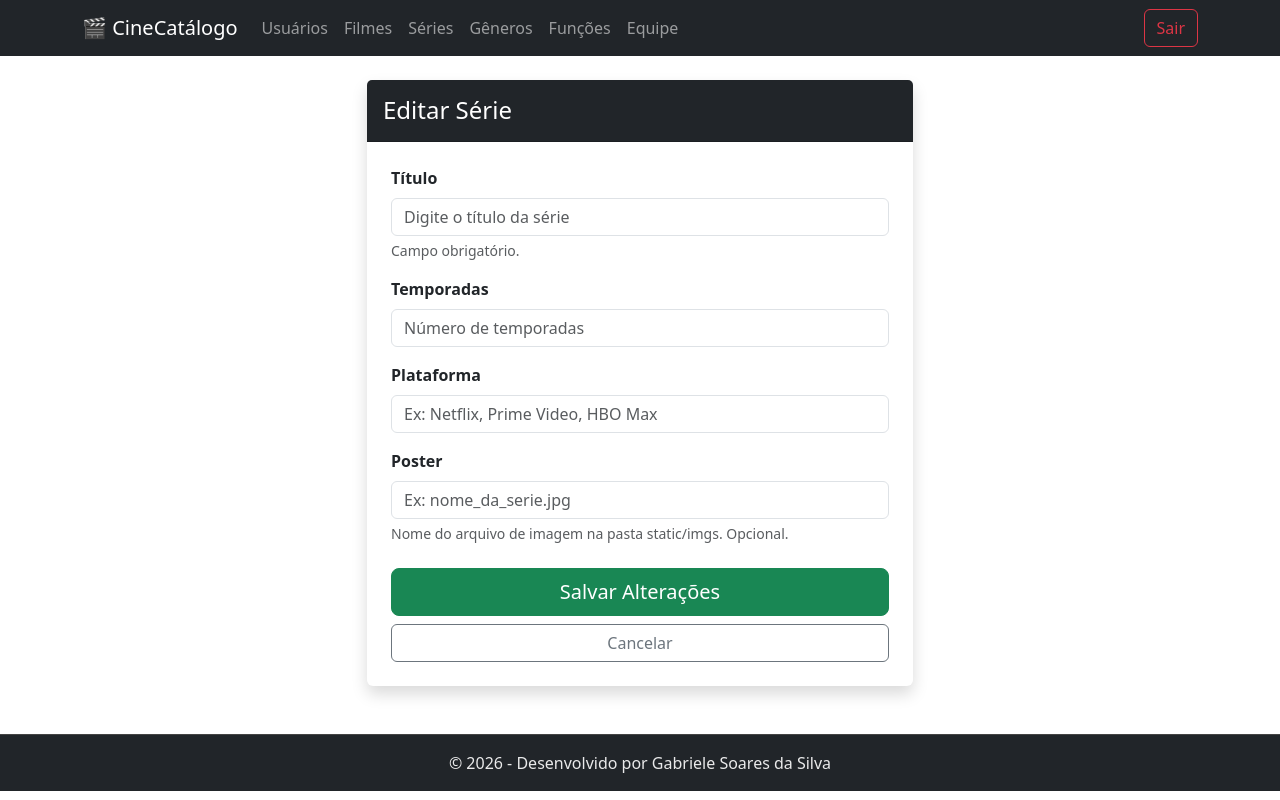
After one commit to Gabissilva24/t1-programacao-para-internet, a Flask app: template templates/series/editar_serie.html in a window 1280 px wide. The commit adds this page. Run offline with Flask 3, Linux system fonts and the light colour scheme; the template is opened without the code that fills it, so the values that code supplies are empty.

Commit message:
feat(catalogo): implementar edição e validações para séries

```diff
--- /dev/null
+++ b/templates/series/editar_serie.html
@@ -0,0 +1,79 @@
+{% extends 'base.html' %}
+
+{% block conteudo %}
+
+<div class="row justify-content-center">
+    <div class="col-md-6">
+
+        <div class="card shadow border-0">
+
+            <!-- Cabeçalho -->
+            <div class="card-header bg-dark text-white py-3">
+                <h4 class="mb-0"><i class="bi bi-tv"></i> Editar Série</h4>
+            </div>
+
+            <!-- Corpo -->
+            <div class="card-body p-4">
+
+                <form action="{{ url_for('editar_serie', id=item.id_serie) }}" method="POST">
+
+                    <!-- Campo Título -->
+                    <div class="mb-3">
+                        <label for="titulo" class="form-label fw-bold">Título</label>
+                        <input type="text" name="titulo" id="titulo" class="form-control"
+                               value="{{ item.titulo }}" placeholder="Digite o título da série" required>
+                        <div class="form-text">Campo obrigatório.</div>
+                    </div>
+
+                    <!-- Campo Temporadas -->
+                    <div class="mb-3">
+                        <label for="temporadas" class="form-label fw-bold">Temporadas</label>
+                        <input type="number" name="temporadas" id="temporadas" class="form-control"
+                               value="{{ item.temporadas }}" min="0" placeholder="Número de temporadas">
+                    </div>
+
+                    <!-- Campo Plataforma -->
+                    <div class="mb-3">
+                        <label for="plataforma" class="form-label fw-bold">Plataforma</label>
+                        <input type="text" name="plataforma" id="plataforma" class="form-control"
+                               value="{{ item.plataforma or '' }}" placeholder="Ex: Netflix, Prime Video, HBO Max">
+                    </div>
+
+                    <!-- Campo Poster -->
+                    <div class="mb-3">
+                        <label for="poster" class="form-label fw-bold">Poster</label>
+                        <input type="text" name="poster" id="poster" class="form-control"
+                               value="{{ item.poster or '' }}" placeholder="Ex: nome_da_serie.jpg">
+                        <div class="form-text">Nome do arquivo de imagem na pasta static/imgs. Opcional.</div>
+                    </div>
+
+                    <!-- Preview do poster atual -->
+                    {% if item.poster %}
+                    <div class="mb-3">
+                        <label class="form-label fw-bold">Poster Atual</label>
+                        <div>
+                            <img src="{{ url_for('static', filename='imgs/' + item.poster) }}"
+                                 alt="Poster atual"
+                                 class="rounded shadow-sm"
+                                 style="width: 80px; height: 110px; object-fit: cover;">
+                        </div>
+                    </div>
+                    {% endif %}
+
+                    <!-- Botões -->
+                    <div class="d-grid gap-2 mt-4">
+                        <button type="submit" class="btn btn-success btn-lg">
+                            <i class="bi bi-check-circle"></i> Salvar Alterações
+                        </button>
+                        <a href="{{ url_for('listar_series') }}" class="btn btn-outline-secondary">
+                            Cancelar
+                        </a>
+                    </div>
+
+                </form>
+            </div>
+        </div>
+    </div>
+</div>
+
+{% endblock %}
--- a/templates/series/inserir_serie.html
+++ b/templates/series/inserir_serie.html
@@ -17,7 +17,7 @@
             <div class="card-body p-4">
 
                 <!-- Formulário que envia dados para inserir série -->
-                <form action="{{ url_for('inserir_series') }}" method="POST">
+                <form action="{{ url_for('inserir_serie') }}" method="POST">
 
                     <!-- Campo título -->
                     <div class="mb-3">
@@ -32,7 +32,7 @@
                         <!-- Campo número de temporadas -->
                         <div class="col-md-6 mb-3">
                             <label for="temporadas" class="form-label fw-bold">Temporadas</label>
-                            <input type="number" name="temporadas" id="temporadas" class="form-control" placeholder="Ex: 4">
+                            <input type="number" name="temporadas" id="temporadas" class="form-control" placeholder="Ex: 4" required>
                         </div>
 
                         <!-- Plataforma onde assistir -->
```
Also changed, not shown: templates/series/listar_series.html (+50 -10 lines).
